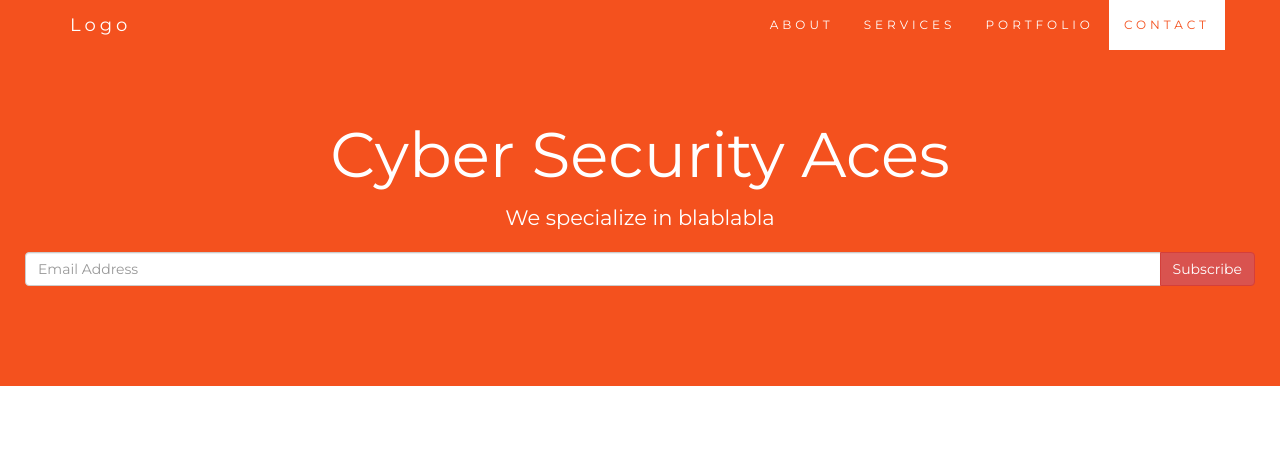
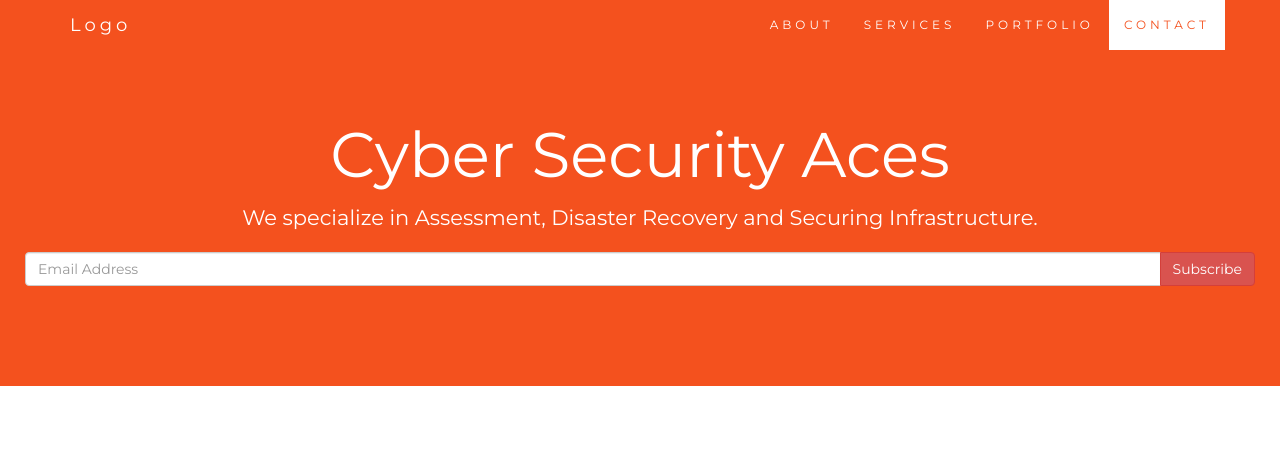
Before and after one commit to NarwaNitin/CyberAces, a plain HTML site: page index.html in a window 1280 px wide. Shown: the top 455 px of the page. Drawn offline with nearby package versions, Linux system fonts and the light colour scheme; some packages are replaced by stand-ins of ours.

Commit message:
Added the specalization of the company

```diff
--- a/index.html
+++ b/index.html
@@ -216,7 +216,7 @@
 
 <div class="jumbotron text-center">
   <h1>Cyber Security Aces</h1>
-  <p>We specialize in blablabla</p>
+  <p>We specialize in Assessment, Disaster Recovery and Securing Infrastructure.</p>
   <form>
     <div class="input-group">
       <input type="email" class="form-control" size="50" placeholder="Email Address" required>
```
